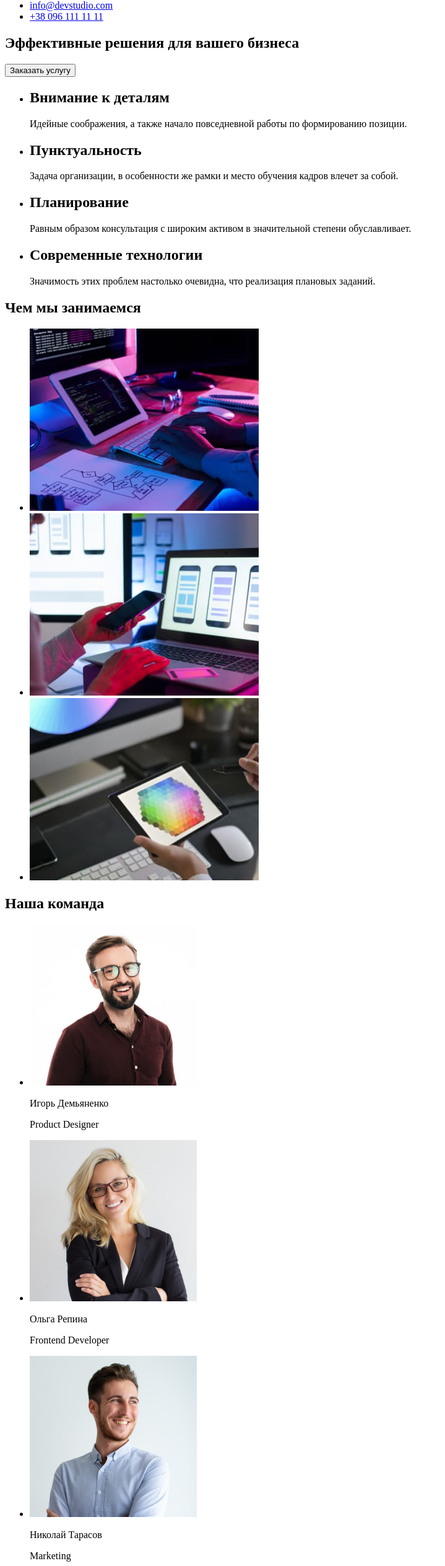
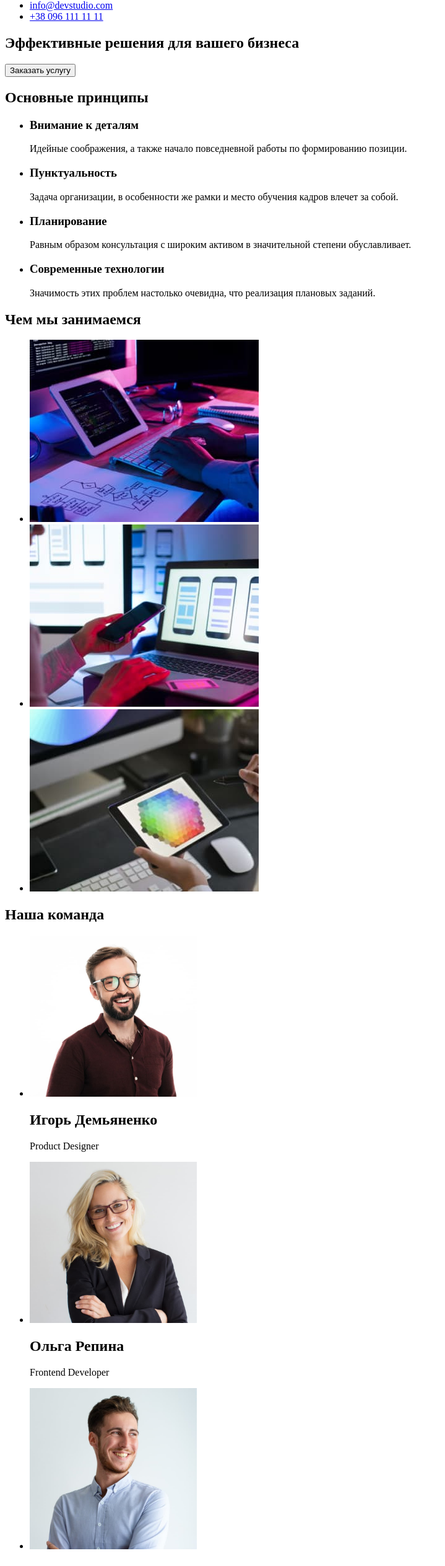
Before and after one commit to ssv06/goit-markup-hw-01, a plain HTML site: page index.html in a window 1280 px wide. Shown: the part 112-2638 px from the top of the page at 62% size, without its empty margins (0-719 px from the left). Drawn offline with Linux system fonts and the light colour scheme.

Commit message:
Update index.html

```diff
--- a/index.html
+++ b/index.html
@@ -27,30 +27,31 @@
         <button type="button">Заказать услугу</button>
       </section>
       <section>
+        <h2>Основные принципы</h2>
         <ul>
           <li>
-            <h2>Внимание к деталям</h2>
+            <h3>Внимание к деталям</h3>
             <p>
               Идейные соображения, а также начало повседневной работы по
               формированию позиции.
             </p>
           </li>
           <li>
-            <h2>Пунктуальность</h2>
+            <h3>Пунктуальность</h3>
             <p>
               Задача организации, в особенности же рамки и место обучения кадров
               влечет за собой.
             </p>
           </li>
           <li>
-            <h2>Планирование</h2>
+            <h3>Планирование</h3>
             <p>
               Равным образом консультация с широким активом в значительной
               степени обуславливает.
             </p>
           </li>
           <li>
-            <h2>Современные технологии</h2>
+            <h3>Современные технологии</h3>
             <p>
               Значимость этих проблем настолько очевидна, что реализация
               плановых заданий.
@@ -93,11 +94,11 @@
           <li>
             <img
               src="./images/team-1.jpg"
-              alt="Igor Dem'yanenko"
+              alt="Igor Demyanenko"
               width="270"
               height="260"
             />
-            <p>Игорь Демьяненко</p>
+            <h2>Игорь Демьяненко</h2>
             <p>Product Designer</p>
           </li>
           <li>
@@ -107,7 +108,7 @@
               width="270"
               height="260"
             />
-            <p>Ольга Репина</p>
+            <h2>Ольга Репина</h2>
             <p>Frontend Developer</p>
           </li>
           <li>
@@ -117,7 +118,7 @@
               width="270"
               height="260"
             />
-            <p>Николай Тарасов</p>
+            <h2>Николай Тарасов</h2>
             <p>Marketing</p>
           </li>
           <li>
@@ -127,7 +128,7 @@
               width="270"
               height="260"
             />
-            <p>Михаил Ермаков</p>
+            <h2>Михаил Ермаков</h2>
             <p>UI Designer</p>
           </li>
         </ul>
```
